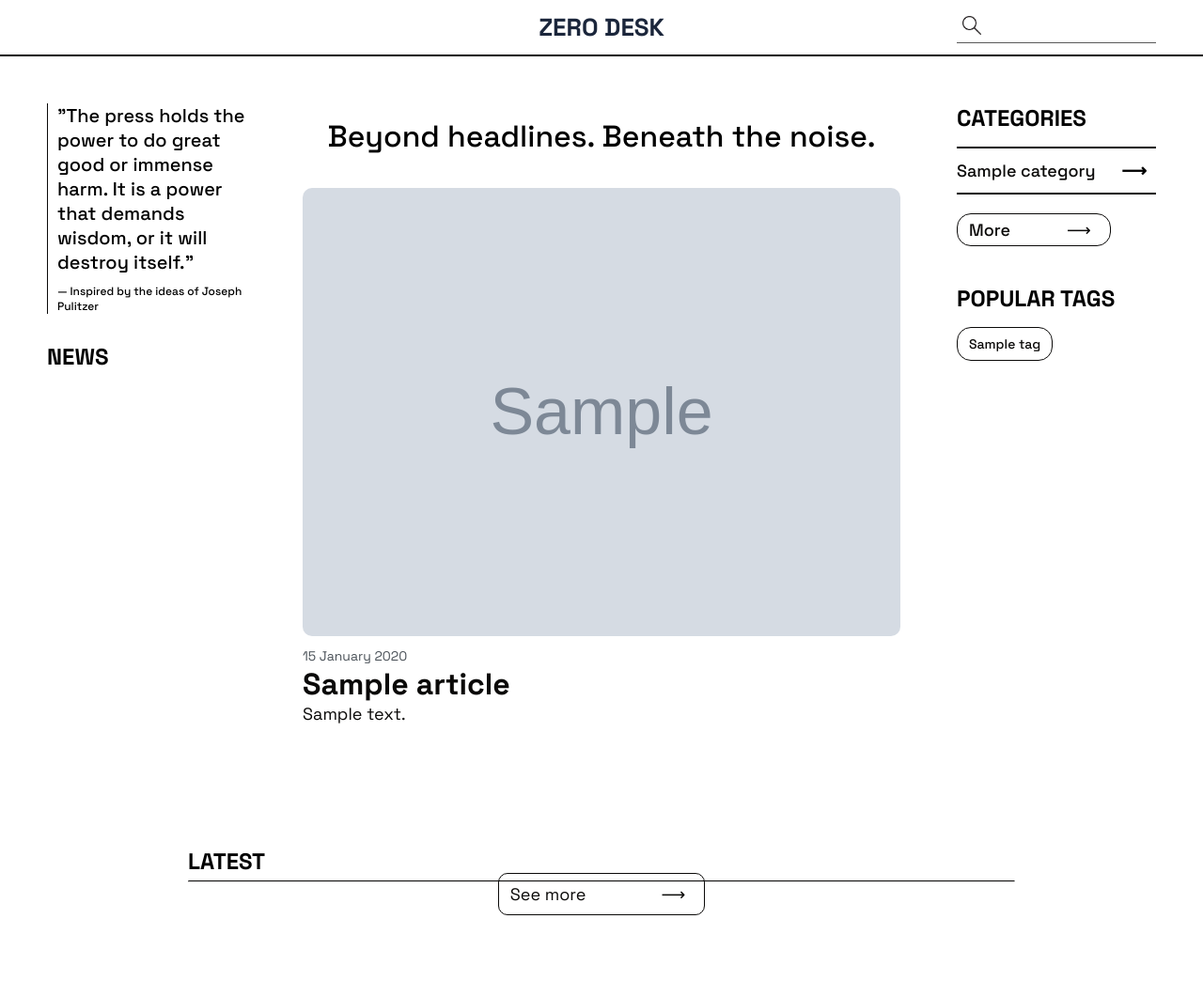
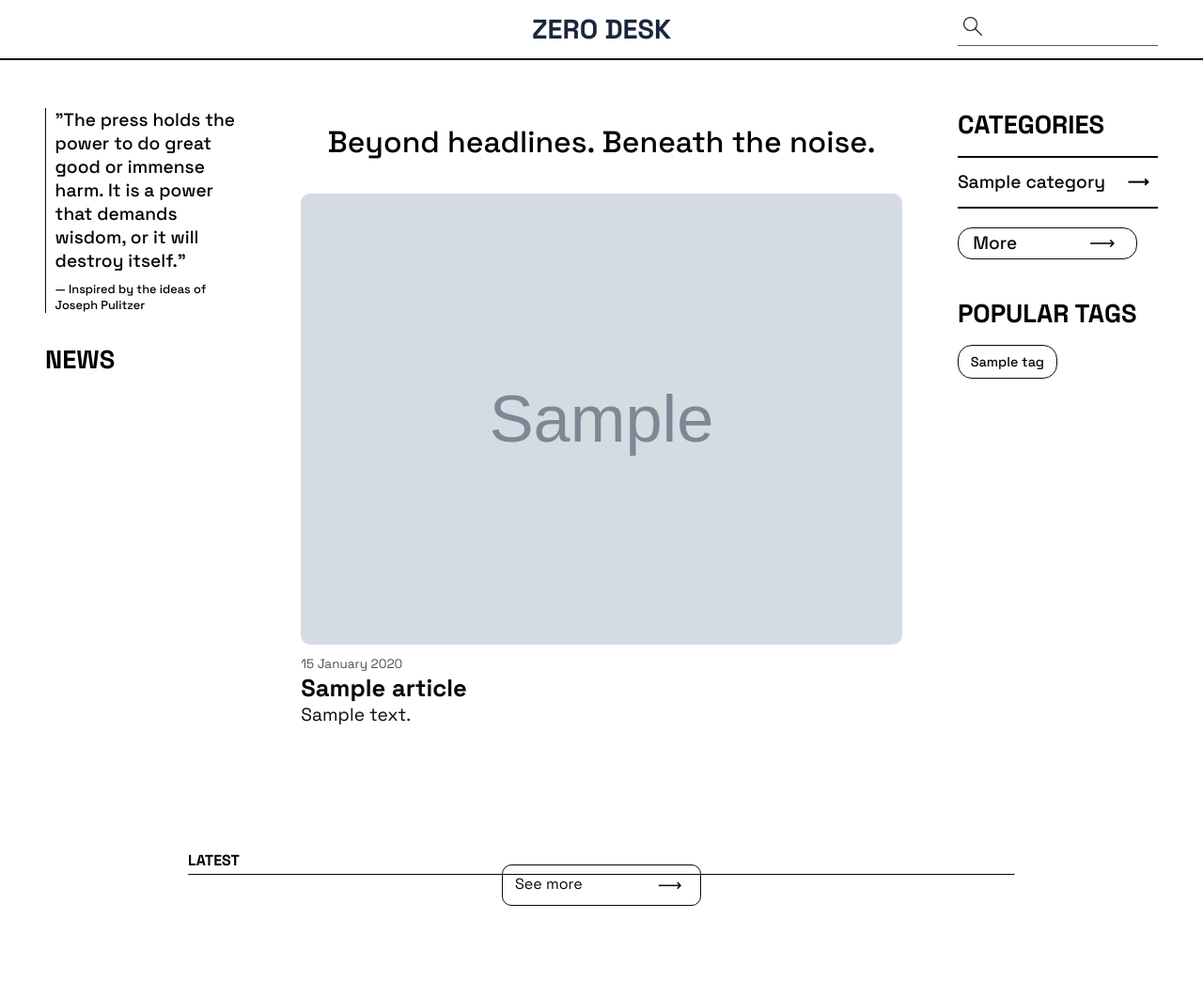
Before and after one commit to mishkFrede1/ZeroDesk, a Django app: page / in a window 1280 px wide. Shown: the whole page at 94% size. After the commit the page ends 964 px from the top, so only its background shows below. Run offline with Django 5.2, Linux system fonts and the light colour scheme; tables that the repository leaves empty hold one stand-in row (values such as "Sample post"); grey boxes marked "Sample" are stand-in pictures; some web fonts are replaced.

Commit message:
[REFACTOR] Refactor all css code to make it more adaptive: px -> em, rem

```diff
--- a/services/web_ui/MainApp/static/MainApp/css/new_styles.css
+++ b/services/web_ui/MainApp/static/MainApp/css/new_styles.css
@@ -4,6 +4,7 @@
     font-family: "Space Grotesk", sans-serif;
     font-optical-sizing: auto;
     font-style: normal;
+    font-size: 16px
 }
 
 .ibm-plex-mono-medium {
@@ -19,20 +20,11 @@
     z-index: 1000;
 }
 
-/*.header {*/
-/*    display: flex;*/
-/*    justify-content: space-between;*/
-/*    align-items: center;*/
-/*    padding: 12px 50px;*/
-/*    font-size: 20px;*/
-/*    position: relative;*/
-/*    transition: height 0.3s ease, padding 0.3s ease;*/
-/*}*/
 .header {
     display: flex;
     width: 100%;
     height: 100%;
-    padding: 12px 50px;
+    padding: 0.8em 3em;
     gap: 60px;
     transition: height 0.3s ease, padding 0.3s ease;
 }
@@ -45,6 +37,7 @@
     cursor: pointer;
     color: #1b263b;
     font-weight: bold;
+    font-size: 1.8em;
 }
 .header-center {
     flex: 3;
@@ -76,7 +69,7 @@
     display: flex;
     height: 100%;
     width: 100%;
-    gap: 10px;
+    gap: 0.6em;
     border-bottom: 1px solid #595959;
 }
 .search-submit {
@@ -126,25 +118,24 @@
     outline: none;
     box-shadow: none;
 }
-.sort-menu-submit {
-
+.left-container h2, .right-container h2 {
+    font-size: 1.7em;
 }
-
 /* ------------------ main part ------------------ */
 .main-container {
     display: flex;
     width: 100%;
     height: 100%;
-    margin-top: 20px;
-    padding: 30px 50px;
-    gap: 60px;
+    margin-top: 1.2rem;
+    padding: 2rem 3rem;
+    gap: 3.7rem;
 }
 .center-container {
     flex: 3;
     display: flex;
     flex-direction: column;
     align-items: center;
-    gap: 20px;
+    gap: 1.2rem;
 }
 .right-container,
 .left-container{
@@ -153,15 +144,56 @@
     flex-direction: column;
 }
 
+@media (max-width: 768px) {
+    .right-container,
+    .left-container{
+        display: none;
+    }
+}
+.mobile-sidebar {
+    position: fixed;
+    left: -100%;
+    top: 0;
+    width: 70%;
+    height: 100%;
+    background: white;
+    transition: left 0.35s ease;
+    z-index: 1001;
+    overflow-y: auto;
+    padding: 1.8rem 2rem;
+    display: flex;
+    flex-direction: column;
+    gap: 1rem;
+}
+.mobile-sidebar.active {
+    left: 0;
+}
+.mobile-sidebar-button {
+    z-index: 1001;
+}
+@media (min-width: 769px) {
+    .mobile-sidebar,
+    .mobile-sidebar-button {
+        display: none;
+    }
+}
+.mobile-sidebar h2 {
+    margin-bottom: 1rem;
+    gap: 2.5rem;
+    font-size: 1.7em;
+}
+
 /* ------------------ center container ------------------ */
 .main-quote {
     display: flex;
     flex-direction: column;
     width: 100%;
     align-items: center;
-    padding: 15px;
-    font-size: 32px;
+    padding: 1em;
     user-select: none;
+}
+.main-quote a {
+    font-size: 2em;
 }
 .main-article {
     display: flex;
@@ -173,7 +205,7 @@
     width: 100%;
     height: 100%;
     object-fit: cover;
-    margin-bottom: 10px;
+    margin-bottom: 0.6em;
 }
 .main-article a {
     text-decoration: none;
@@ -181,12 +213,15 @@
 }
 .main-article a span {
     color: #495057;
-    font-size: 14px;
+    font-size: 0.85em;
     font-weight: 400;
 }
 .main-article a h3{
-    font-size: 18px;
+    font-size: 1.2em;
     font-weight: 400;
+}
+.main-article a h1 {
+    font-size: 1.6em;
 }
 .main-article a h1:hover, h3:hover {
     text-decoration: underline 1px;
@@ -202,7 +237,7 @@
     display: block;
     width: 100%;
     height: auto;
-    max-height: 530px;
+    max-height: 33rem;
     transition: filter 0.3s ease, transform 0.3s ease;
     border-radius: 10px;
 }
@@ -217,8 +252,8 @@
     flex-direction: column;
 }
 .right-container h2 {
-    margin-bottom: 15px;
-    gap: 40px;
+    margin-bottom: 1rem;
+    gap: 2.5rem;
 }
 .categories-list {
     padding: 0;
@@ -237,12 +272,12 @@
     justify-content: space-between;
 }
 .category-name h3 {
-    margin-right: 10px;
+    margin-right: 0.6em;
     transition: 0.3s ease;
 }
 .category-name a {
-    font-size: 18px;
-    margin: 12px 0;
+    font-size: 1.2em;
+    margin: 0.7em 0;
     text-decoration: none;
     color: #0a0908;
 }
@@ -255,13 +290,13 @@
 }
 .category-button {
     display: flex;
-    gap: 60px;
+    gap: 4em;
     align-self: flex-start;
     margin: 20px 0 40px 0;
-    padding: 5px 20px 5px 12px;
+    padding: 0.2em 1.2em 0.2em 0.8em;
     border: solid 1px #0a0908;
     border-radius: 15px;
-    font-size: 18px;
+    font-size: 1.2em;
     transition: 0.3s ease;
     text-decoration: none;
     color: #0a0908;
@@ -270,22 +305,25 @@
     background-color: #0a0908;
     color: white;
     cursor: pointer;
-    padding: 5px 12px;
-    gap: 68px;
+    padding: 0.2em 0.8em;
+    gap: 4.4em;
+}
+.category-button div {
+    font-size: 1.2rem;
 }
 .tags-container {
     display: flex;
     flex-wrap: wrap;
-    gap: 10px;
+    gap: 0.6rem;
 }
 .tag {
     background-color: #ffffff;
     border: solid 1px #0a0908;
     border-radius: 15px;
-    padding: 8px 12px;
+    padding: 0.5rem 0.8rem;
     text-decoration: none;
     color: #0a0908;
-    font-size: 14px;
+    font-size: 0.9em;
     transition: background-color 0.3s, color 0.3s;
 }
 .tag:hover {
@@ -298,35 +336,35 @@
     display: flex;
     flex-direction: column;
     align-items: center;
-    gap: 10px;
-    margin-bottom: 30px;
+    gap: 0.6em;
+    margin-bottom: 2em;
     border-left: 1px #0a0908 solid;
-    padding-left: 10px;
+    padding-left: 0.6em;
 }
 .main-left-quote {
-    font-size: 20px;
+    font-size: 1.2em;
 }
 .main-left-quote-author {
-    font-size: 12px;
+    font-size: 0.8em;
 }
 .main-left-news {
     display: flex;
     flex-direction: column;
-    gap: 40px;
+    gap: 1.5em;
 }
 .left-article {
     width: 100%;
     display: flex;
     flex-direction: column;
-    margin-bottom: 10px;
+    margin-bottom: 0.6em;
 }
 .left-article a {
     text-decoration: none;
     color: #0a0908;
-    font-size: 12px;
+    font-size: 0.7rem;
 }
 .left-article a img {
-    margin-bottom: 8px;
+    margin-bottom: 0.55rem;
     border-radius: 10px;
     object-fit: cover;
 }
@@ -393,14 +436,14 @@
 
 /* ------------------ home page latest article part ------------------ */
 .latest-articles-container {
-    padding: 30px 200px;
+    padding: 2rem 12.5rem;
     display: flex;
     flex-direction: column;
     justify-content: left;
 }
 .latest-articles-container hr {
     border-top: 1px solid #0a0908;
-    margin: 5px 0 30px 0;
+    margin: 0.25rem 0 2rem 0;
 }
 .latest-article {
     width: 100%;
@@ -461,11 +507,11 @@
 }
 .latest-more-button {
     position: relative;
-    bottom: 40px;
+    bottom: 2.8rem;
     display: flex;
-    gap: 80px;
+    gap: 5rem;
     align-self: flex-start;
-    padding: 10px 20px 10px 12px;
+    padding: 0.6rem 1.2rem 0.6rem 0.8rem;
     border: solid 1px #0a0908;
     border-radius: 10px;
     font-size: 18px;
```
Also changed, not shown: other parts of services/web_ui/MainApp/static/MainApp/css/new_styles.css (+103 -68 lines).
